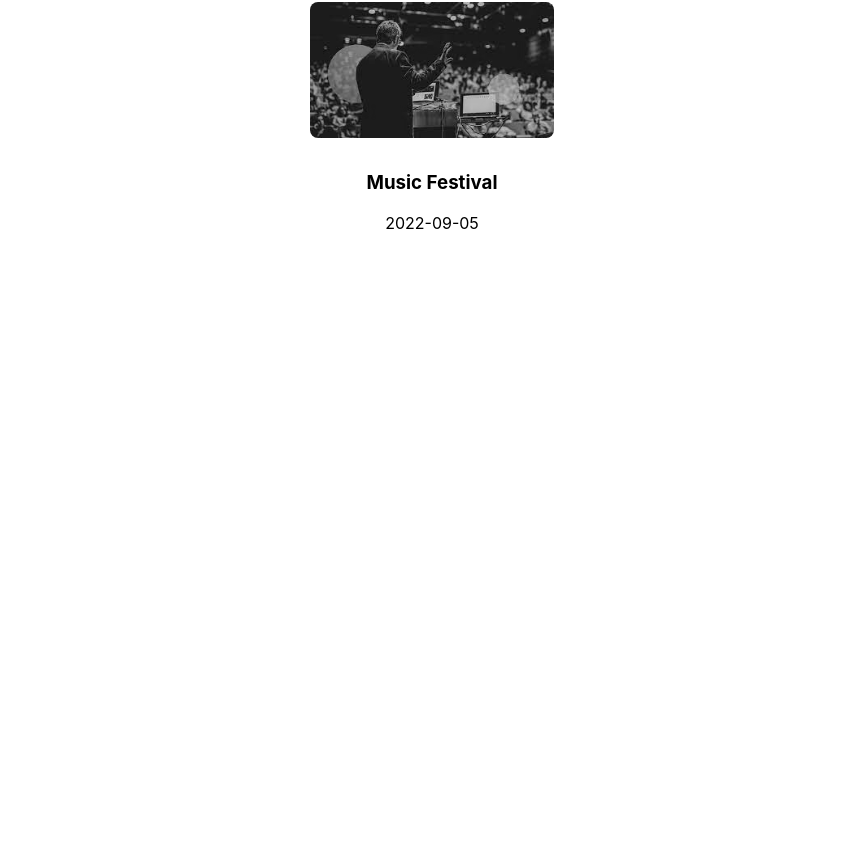
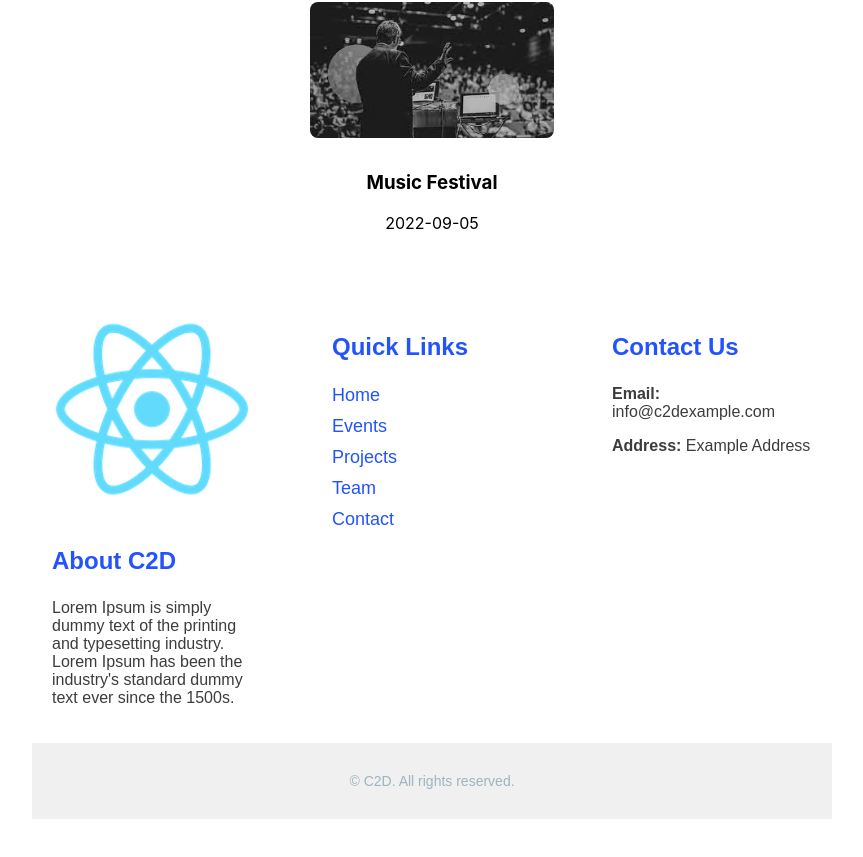
Before and after one commit to ayush-agarwal-190/Event_Page, a React (Create React App) app: page / in a window 1280 px wide. Shown: the part 1539-2396 px from the top of the page, without its empty margins (208-1071 px from the left). Before the commit the page ends 1808 px from the top, so only its background shows below. Built offline with nearby package versions, Linux system fonts and the light colour scheme.

Commit message:
create a basic footer

```diff
--- a/src/App.js
+++ b/src/App.js
@@ -5,6 +5,7 @@ import UpcomingEvents from './UpcomingEvents';
 import Navbar from './Navbar'; // Import Navbar component
 import Banner from './Banner'; // Import Banner component
 import './App.css';
+import Footer from './Footer';
 
 const App = () => {
   // State to store events data
@@ -54,6 +55,7 @@ const App = () => {
           ))}
         </div>
       </div>
+      <Footer />
     </div>
   );
 };
--- /dev/null
+++ b/src/Footer.css
@@ -0,0 +1,94 @@
+/* Footer Container */
+.footer {
+    background-color: white; /* White background */
+    font-family: sans-serif;
+    padding: 40px 0;
+  }
+
+  /* Footer Content */
+  .footer-content {
+    display: flex;
+    justify-content: space-around;
+    flex-wrap: wrap;
+    gap: 40px;
+  }
+
+  /* Footer Sections */
+  .footer-section {
+    flex: 1;
+    text-align: left;
+    padding: 20px;
+  }
+
+  .footer-section h3 {
+    font-size: 24px;
+    font-weight: 600;
+    color: #2353fb; /* Blue color from your palette */
+  }
+
+  .footer-section p {
+    font-size: 16px;
+    color: #3c3c3c; /* Dark gray color */
+  }
+
+  /* Footer Links */
+  .footer-section ul {
+    list-style: none;
+    padding: 0;
+  }
+
+  .footer-section li {
+    margin: 10px 0;
+  }
+
+  .footer-section a {
+    text-decoration: none;
+    color: #2353fb;
+    font-weight: 500;
+    font-size: 18px;
+  }
+
+  /* Footer Bottom */
+  .footer-bottom {
+    background-color: #f0f0f0; /* Light gray background */
+    padding: 20px 0;
+    text-align: center;
+    font-size: 14px;
+    color: #9eb4c0; /* Gray text color */
+  }
+
+  /* Center the footer text and add spacing */
+  .footer-bottom p {
+    margin: 0;
+    padding: 10px 0;
+  }
+
+  /* Media Query for Responsive Design */
+  @media (max-width: 768px) {
+    .footer-content {
+      flex-direction: column;
+    }
+
+    .footer-section {
+      text-align: center;
+      padding: 20px 0;
+    }
+  }
+
+  .logo-container {
+    text-align: left;
+    margin-bottom: 20px;
+  }
+
+  .gdsc-logo {
+    width: 200px; /* Adjust the size as needed */
+    height: auto;
+    /* You can add further styling here if needed */
+  }
+
+  @media(max-width:768px){
+    .logo-container {
+        text-align: center;
+        margin-bottom: 20px;
+      }
+  }
--- /dev/null
+++ b/src/Footer.js
@@ -0,0 +1,63 @@
+import React from 'react';
+import './Footer.css'; // Create a corresponding CSS file for styling
+import logo from "./assets/logo192.png";
+
+const Footer = () => {
+    return (
+        <footer className="footer">
+            <div className="container">
+                <div className="footer-content">
+                    <div className="footer-section">
+                        <div className="logo-container">
+                            <img
+                                src={logo}
+                                alt="Logo"
+                                className="gdsc-logo"
+                            />
+                        </div>
+                        <h3>About C2D</h3>
+                        <p>
+                            Lorem Ipsum is simply dummy text of the printing and typesetting industry. Lorem Ipsum has been the industry's standard dummy text ever since the 1500s.
+                        </p>
+                    </div>
+                    <div className="footer-section">
+                        <h3>Quick Links</h3>
+                        <ul>
+                            <li>
+                                <a href="#">Home</a>
+                            </li>
+                            <li>
+                                <a href="#">Events</a>
+                            </li>
+                            <li>
+                                <a href="#">Projects</a>
+                            </li>
+                            <li>
+                                <a href="#">Team</a>
+                            </li>
+                            <li>
+                                <a href="#">Contact</a>
+                            </li>
+                        </ul>
+                    </div>
+                    <div className="footer-section">
+                        <h3>Contact Us</h3>
+                        <p>
+                            <strong>Email:</strong> info@c2dexample.com
+                        </p>
+                        <p>
+                            <strong>Address:</strong> Example Address
+                        </p>
+                    </div>
+                </div>
+            </div>
+            <div className="footer-bottom">
+                <div className="container">
+                    <p>&#169; {new Date().getFullYear} C2D. All rights reserved.</p>
+                </div>
+            </div>
+        </footer>
+    );
+};
+
+export default Footer;
```
Also changed, not shown: src/assets/logo192.png (added).
